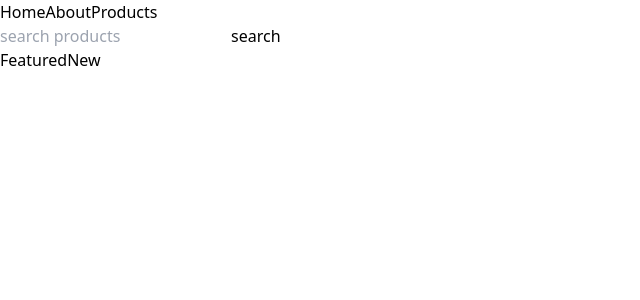
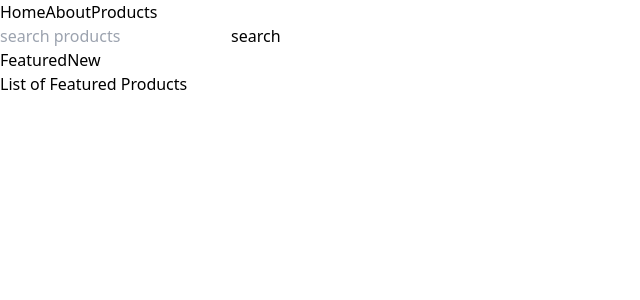
Before and after one commit to nilanchala-samal/react-learnings, a React (Vite) app in the folder react-router-basics/: page /products in a window 1280 px wide. Shown: the top 300 px of the page, without its empty margins (0-640 px from the left). Built offline with nearby package versions, Linux system fonts and the light colour scheme.

Commit message:
Added index Route in Nested Routing

```diff
--- a/react-router-basics/src/main.jsx
+++ b/react-router-basics/src/main.jsx
@@ -20,8 +20,9 @@ const router = createBrowserRouter(
       <Route path='about' element={<About />} />
       <Route path='order-summary' element={<OrderSummary />} />
       <Route path='products' element={<Products />}>
-        <Route path='featured' element={<FeaturedProducts/>}/>
-        <Route path='new' element={<NewProducts/>}/>
+        <Route index element={<FeaturedProducts />} />
+        <Route path='featured' element={<FeaturedProducts />} />
+        <Route path='new' element={<NewProducts />} />
       </Route>
       <Route path='*' element={<PageNotFound />} />
     </Route>
```
